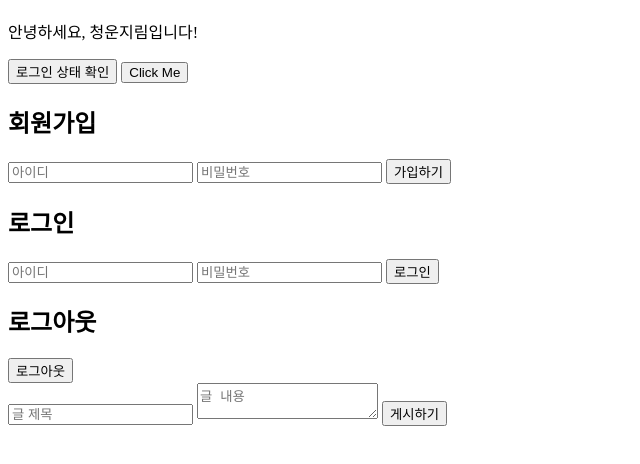
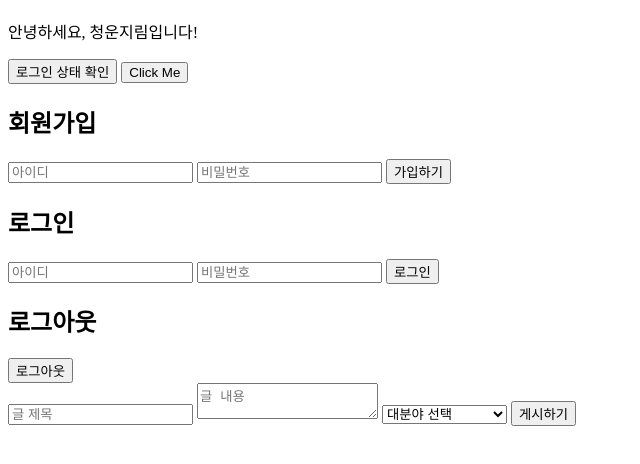
Before and after one commit to chung-un-ji-rim/chung-un-ji-rim, a website: page index.html in a window 1280 px wide. Shown: the part 70-534 px from the top of the page, without its empty margins (0-640 px from the left). Drawn offline with Linux system fonts and the light colour scheme; no server answers.

Commit message:
Add Knowledge category (대분야) selection
Add a required category dropdown with the 14 official categories to
the post form, store it on posts, reject the placeholder "선택 안 함"
value server-side, and show the category in the feed and detail page.

Co-Authored-By: Claude Sonnet 5 <noreply@anthropic.com>

```diff
--- a/client.js
+++ b/client.js
@@ -69,7 +69,7 @@ function loadPosts() {
             const container = document.querySelector('#posts');
             container.innerHTML = posts.map(post => {
                 const deleteButton = (post.username === currentUser) ? `<button onclick="deletePost(${escapeHtml(post.id)})">삭제</button>` : '';
-                return `<p><a href="knowledge/${escapeHtml(post.id)}">${escapeHtml(post.title)}</a> ${deleteButton}</p>`;
+                return `<p>[${escapeHtml(post.category)}] <a href="knowledge/${escapeHtml(post.id)}">${escapeHtml(post.title)}</a> ${deleteButton}</p>`;
             }).join('');
         });
     });
--- a/index.html
+++ b/index.html
@@ -36,6 +36,24 @@
     <form id="PostForm">
         <input type="text" name="title" placeholder="글 제목" required>
         <textarea name="content" placeholder="글 내용" required></textarea>
+        <select name="category" required>
+            <option value="">대분야 선택</option>
+            <option value="선택 안 함">선택 안 함</option>
+            <option value="철학·사상">철학·사상</option>
+            <option value="역사·문명">역사·문명</option>
+            <option value="언어·문학">언어·문학</option>
+            <option value="사회">사회</option>
+            <option value="정치·법">정치·법</option>
+            <option value="경제·경영">경제·경영</option>
+            <option value="수학·논리">수학·논리</option>
+            <option value="자연과학">자연과학</option>
+            <option value="생명·의학">생명·의학</option>
+            <option value="기술·공학">기술·공학</option>
+            <option value="예술·창작">예술·창작</option>
+            <option value="생활·라이프스타일">생활·라이프스타일</option>
+            <option value="취미·여가">취미·여가</option>
+            <option value="스포츠">스포츠</option>
+</select>
         <button type="submit">게시하기</button>
     </form>
     <div id="posts"></div>
--- a/knowledge.js
+++ b/knowledge.js
@@ -35,6 +35,7 @@ fetch('/me')
 
             document.querySelector('#knowledge-details').innerHTML = `
                 <h1>${escapeHtml(post.title)}</h1>
+                <p>분야: ${escapeHtml(post.category)}</p>
                 <p>작성자: ${escapeHtml(post.username)}</p>
                 <p>${escapeHtml(post.content)}</p>
                 ${editForm}
```
Also changed, not shown: script.js (+10 -1 lines).
